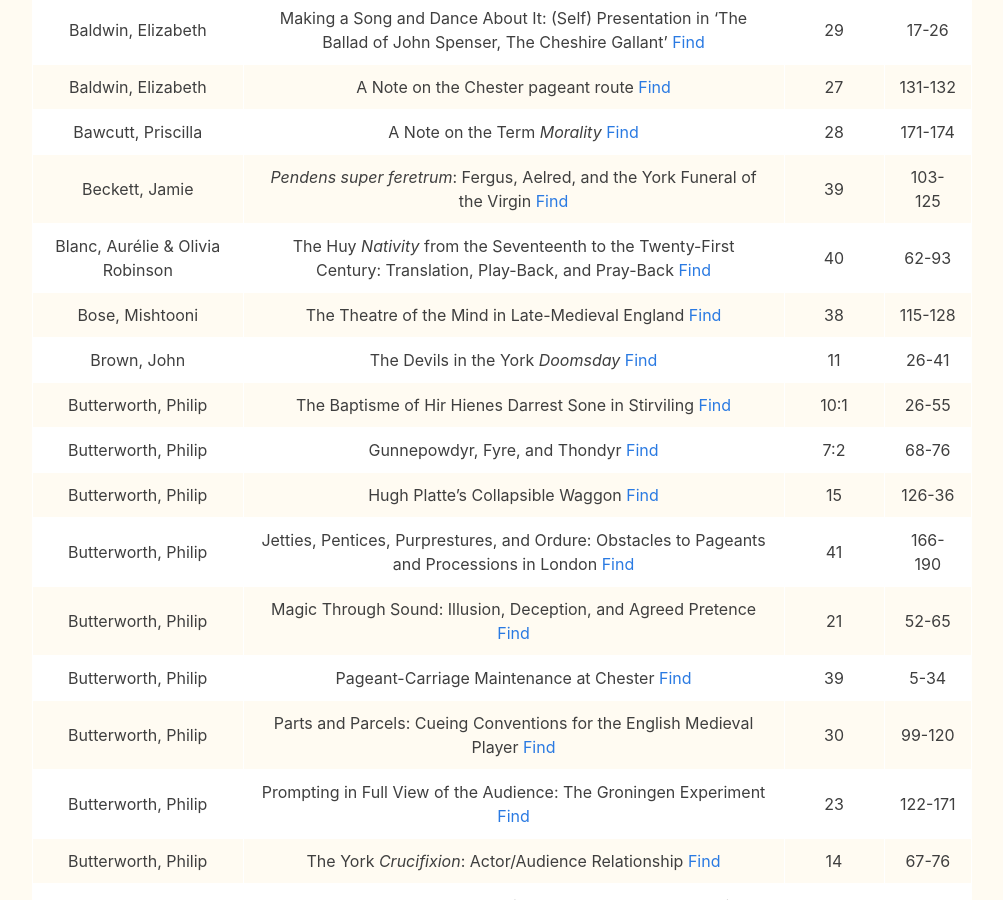
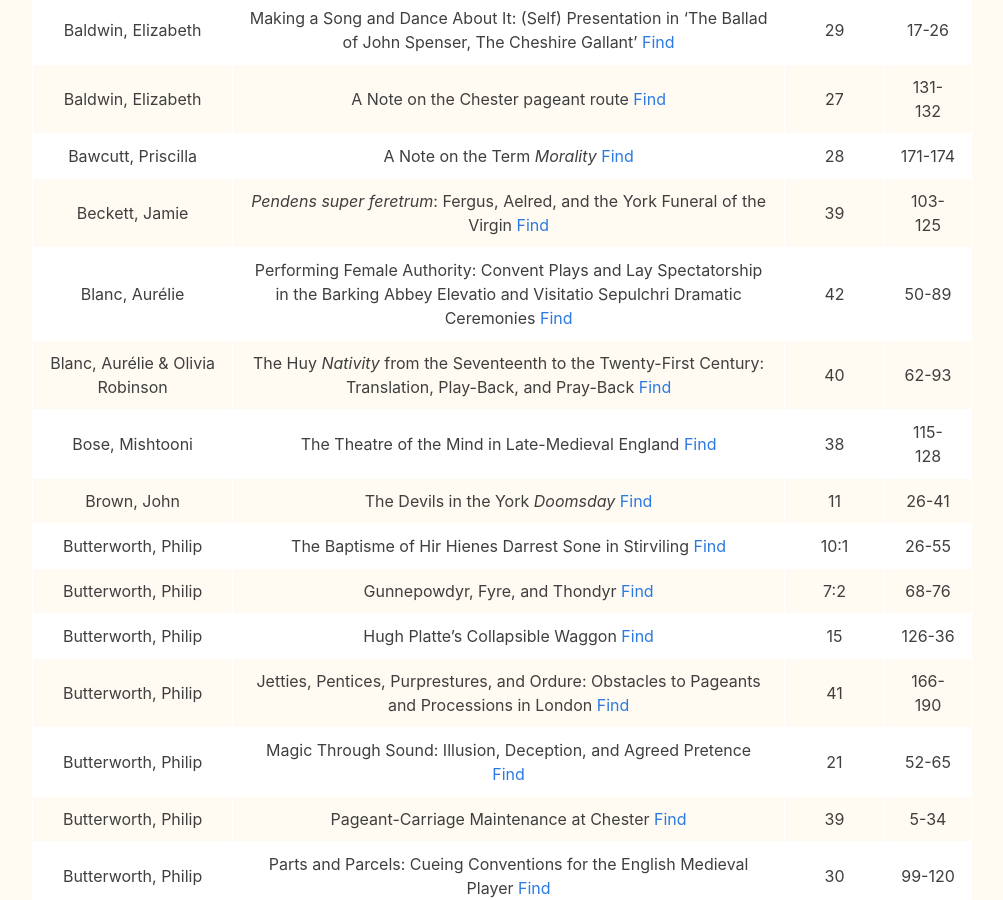
Before and after one commit to MedievalEnglishTheatre/MedievalEnglishTheatre.github.io, a Jekyll site: the page built from src/journal/cumindac.md, in a window 1280 px wide and 900 px high, scrolled down 1043 px. Shown: the whole window, without its empty margins (138-1141 px from the left). Built offline with Jekyll 4.4.1, drawn with Linux system fonts in a browser that asks for light colours.

Commit message:
Update cumindac.md vol. 42

```diff
--- a/src/journal/cumindac.md
+++ b/src/journal/cumindac.md
@@ -31,6 +31,7 @@ The later volumes include *summaries* and *PDFs* of one or two pages.
 |Baldwin, Elizabeth|A Note on the Chester pageant route [Find](vol27.html#Baldwin) |27|131-132|
 |Bawcutt, Priscilla|A Note on the Term *Morality* [Find](vol28.html#Bawcutt) |28|171-174|
 |Beckett, Jamie| *Pendens super feretrum*: Fergus, Aelred, and the York Funeral of the Virgin [Find](vol39.html#Beckett) |39|103-125|
+|Blanc, Aurélie| Performing Female Authority: Convent Plays and Lay Spectatorship in the Barking Abbey Elevatio and Visitatio Sepulchri Dramatic Ceremonies [Find](vol42.html#Blanc) |42|50-89|
 |Blanc, Aurélie &amp; Olivia Robinson|The Huy *Nativity* from the Seventeenth to the Twenty-First Century: Translation, Play-Back, and Pray-Back [Find](vol40.html#Blanc) |40|62-93|
 |Bose, Mishtooni|The Theatre of the Mind in Late-Medieval England [Find](vol38.html#Bose) |38|115-128|
 |Brown, John|The Devils in the York *Doomsday* [Find](vol11.html#Brown) |11|26-41|
```
